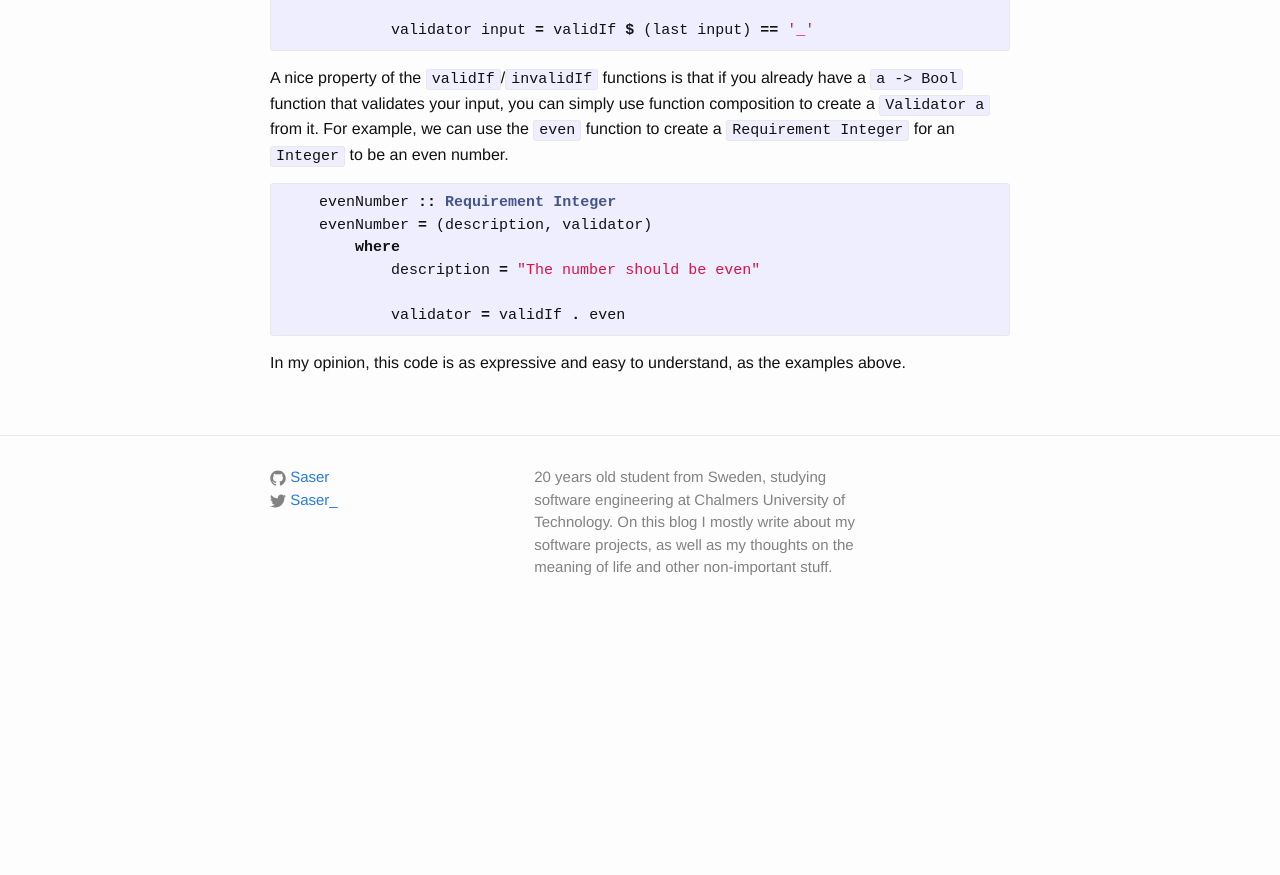
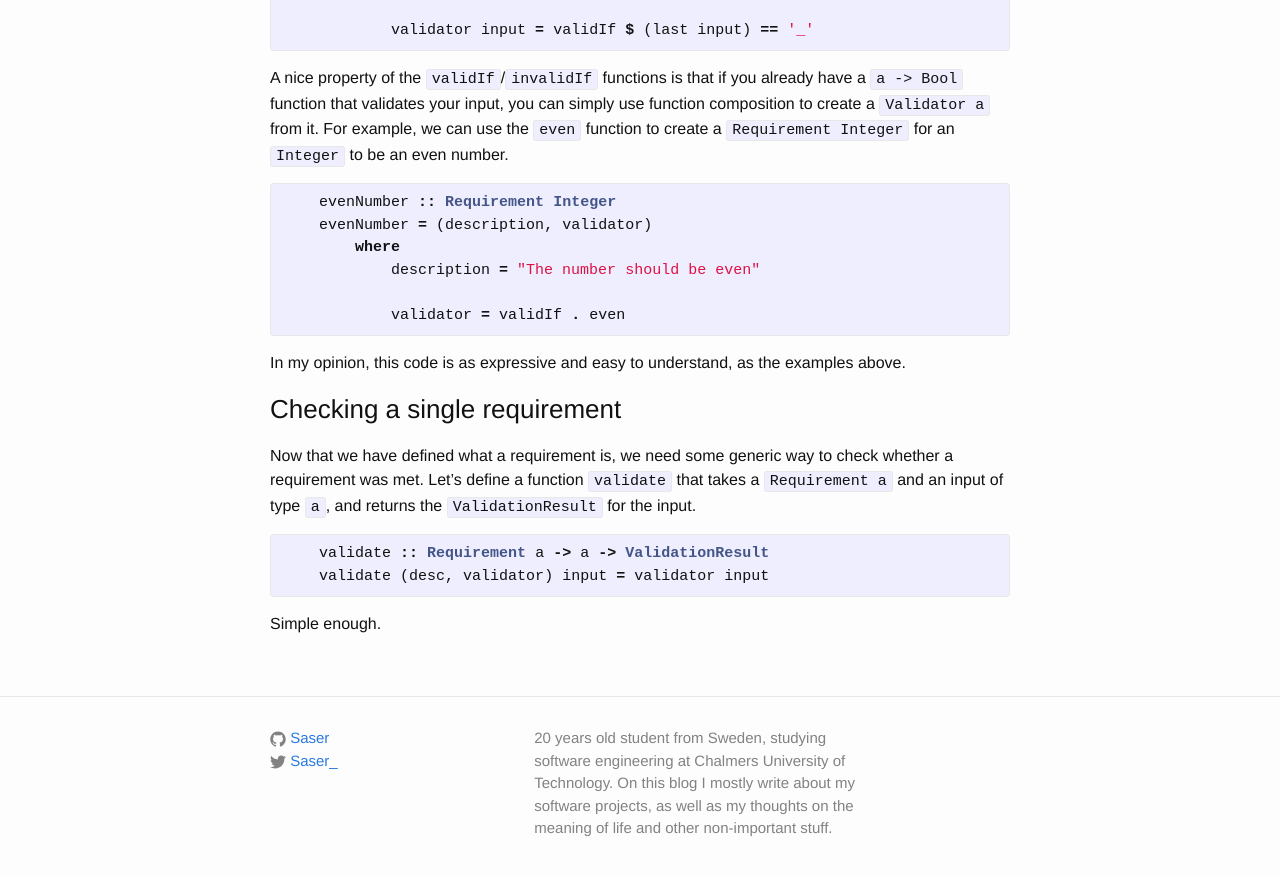
Before and after one commit to Saser/saser.github.io, a Jekyll site: the page built from _posts/2015-12-12-input-validation-using-haskell.md, in a window 1280 px wide and 900 px high, scrolled down 3557 px. Shown: the top 875 px of the window. Built offline with Jekyll 4.4.1, drawn with Linux system fonts in a browser that asks for light colours; before the commit the page ends 4196 px from its top, so only the background shows below that.

Commit message:
Explain how to check a single requirement

```diff
--- a/_posts/2015-12-12-input-validation-using-haskell.md
+++ b/_posts/2015-12-12-input-validation-using-haskell.md
@@ -136,3 +136,14 @@ A nice property of the `validIf`/`invalidIf` functions is that if you already ha
 {% endhighlight %}
 
 In my opinion, this code is as expressive and easy to understand, as the examples above.
+
+### Checking a single requirement
+
+Now that we have defined what a requirement is, we need some generic way to check whether a requirement was met. Let's define a function `validate` that takes a `Requirement a` and an input of type `a`, and returns the `ValidationResult` for the input.
+
+{% highlight haskell %}
+    validate :: Requirement a -> a -> ValidationResult
+    validate (desc, validator) input = validator input
+{% endhighlight %}
+
+Simple enough.
```
